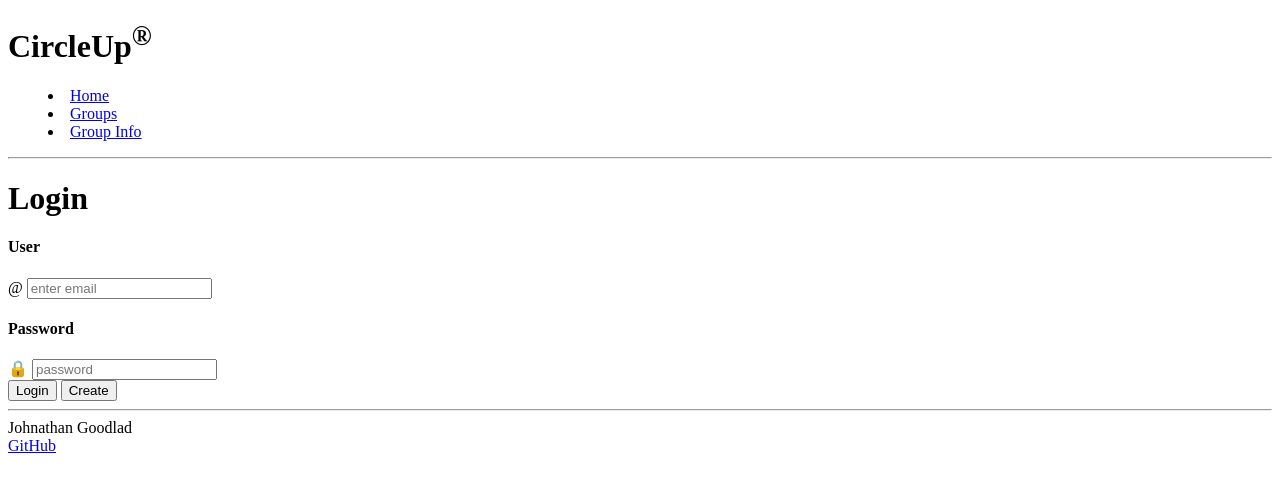
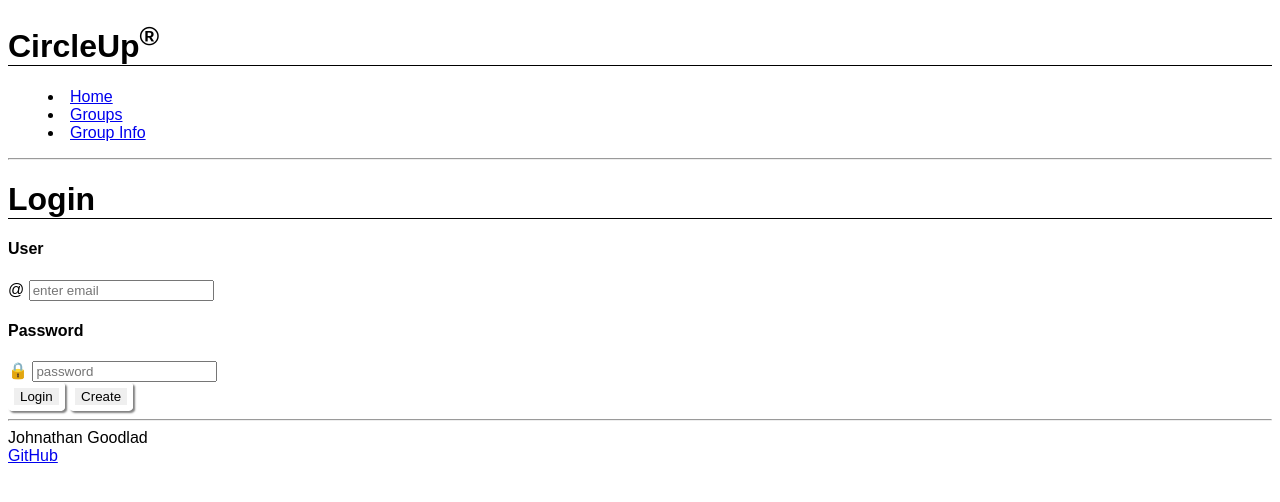
Before and after one commit to TheJrock/startup, a plain HTML site: page index.html in a window 1280 px wide. Drawn offline with Linux system fonts and the light colour scheme.

Commit message:
Begin work on CSS

```diff
--- a/index.html
+++ b/index.html
@@ -4,6 +4,7 @@
     <meta charset="UTF-8" />
     <meta name="viewport" content="width=device-width, initial-scale=1.0" />
     <title>CircleUp HTML</title>
+    <link rel="stylesheet" href="main.css" />
     <!-- <link rel="icon" href="favicon.ico" /> -->
   </head>
   <body>
@@ -35,8 +36,8 @@
           <span>🔒</span>
           <input type="password" placeholder="password" />
         </div>
-        <button type="submit">Login</button>
-        <button type="submit">Create</button>
+        <button type="submit"><p>Login</p></button>
+        <button type="submit"><p>Create</p></button>
       </form>
     </main>
 
--- /dev/null
+++ b/main.css
@@ -0,0 +1,32 @@
+body {
+    font-family: sans-serif;
+  }
+
+h1 {
+border-bottom: thin black solid;
+}
+
+section {
+background: #eeeeee;
+padding: 0.25em;
+margin-bottom: 0.5em;
+}
+
+button p {
+    color: black;
+    margin: 0;
+}
+
+button {
+    color: white;
+    border: solid .5em white;
+    border-radius: 10%;
+    box-shadow: 2px 2px 2px gray;
+
+}
+
+button:hover {
+    color: pink;
+    border: solid .5em purple;
+    border-radius: 10%;
+  }
```
Also changed, not shown: index.js (added).
